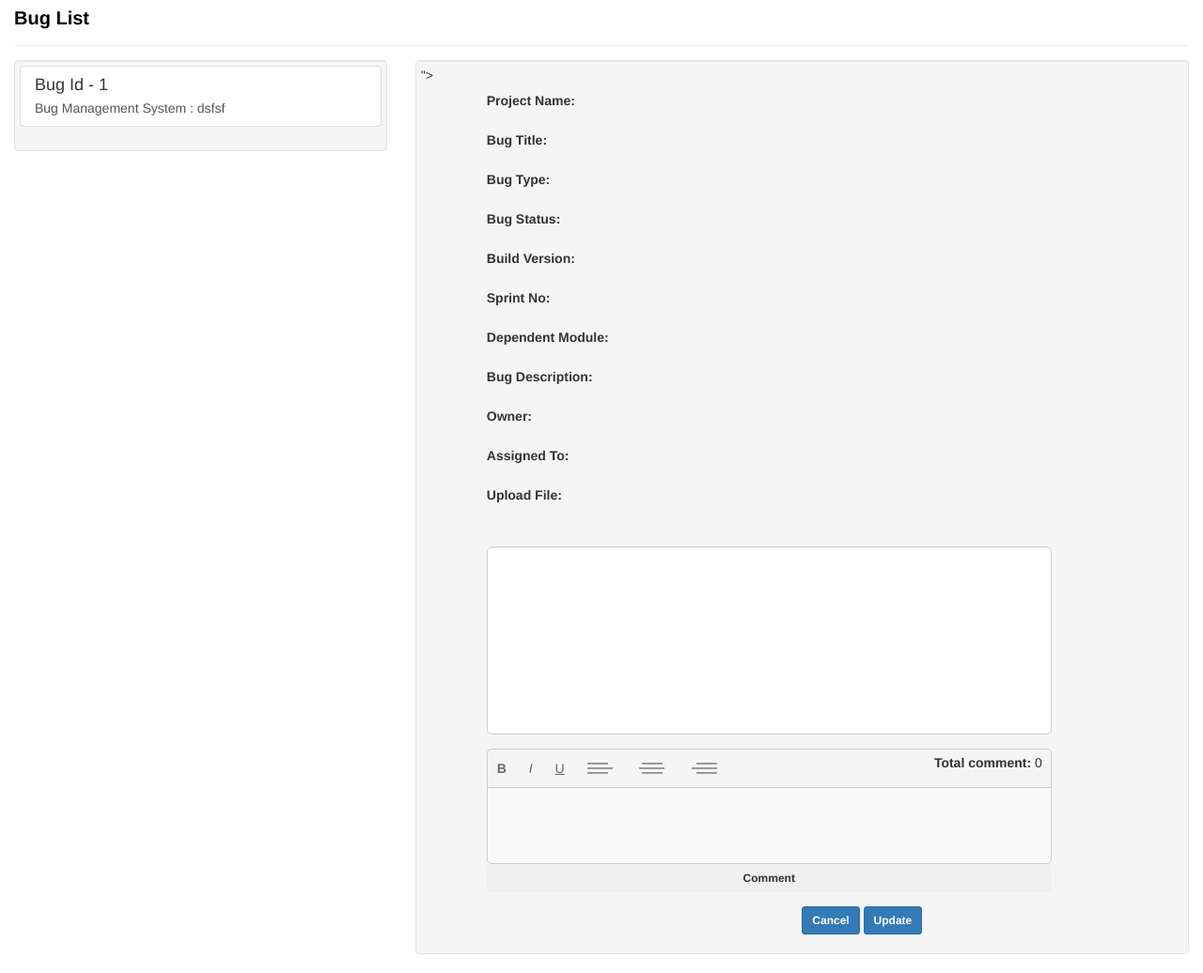
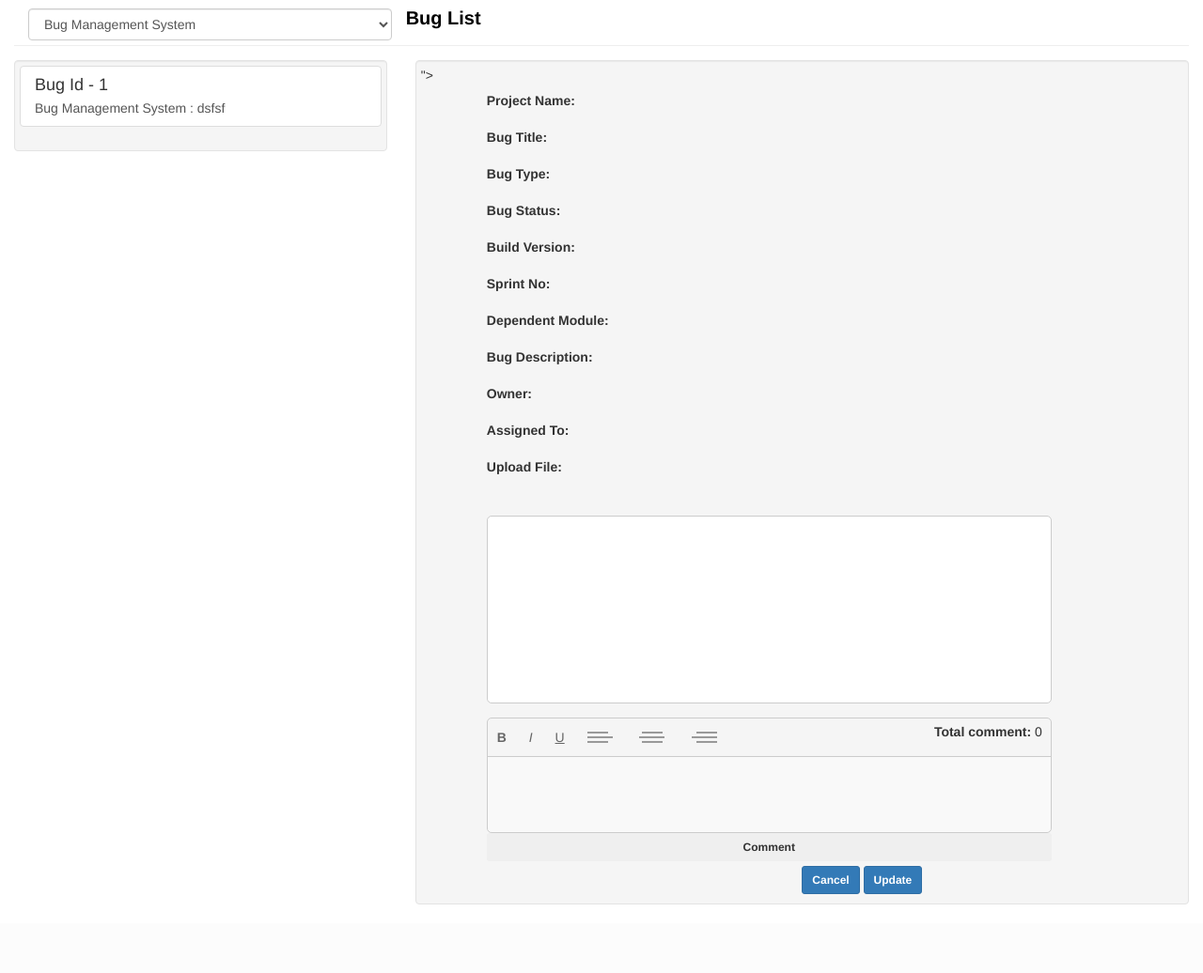
Before and after one commit to sachind-cuelogic/BugManagementSystem, a Django app: page /bug_list/ in a window 1280 px wide. Shown: the part 51-1087 px from the top of the page at 94% size. After the commit the page ends 1014 px from the top, so only its background shows below. Run offline with Django 3.2, Linux system fonts and the light colour scheme; a user stored in the database is signed in; data comes from the database, SQL or seed files in the repository; both versions use the stored data as it was before the commit; some libraries are stand-ins or nearby versions.

Commit message:
display bug list

```diff
--- a/bms/bms_app/static/bms_app/css/bug_list.css
+++ b/bms/bms_app/static/bms_app/css/bug_list.css
@@ -9,10 +9,6 @@ body {
 }
 .form-horizontal .control-label {
     text-align: left;
-}
-
-#col2{
-
 }
 
 .title{
@@ -47,17 +43,11 @@ input[type="submit"]{
 
   padding: 5px 0px;
   font-weight: bold;
-
 }
 
 .content{
   width: 100%;
 }
-
-/*.comments{
-  width: 400px;
-  margin: 30px auto;
-}*/
 
 .insert-text{
   position: relative;
@@ -219,3 +209,7 @@ a{
 .total-comment{
   margin-right: 10px;
 }
+
+.form-group{
+  margin-bottom: 5px;
+}
--- a/bms/bms_app/static/bms_app/css/create_bug.css
+++ b/bms/bms_app/static/bms_app/css/create_bug.css
@@ -14,3 +14,6 @@
   content:"*";
   color:red;
 }
+.form-horizontal .control-label {
+    text-align: left;
+}
--- a/bms/bms_app/static/bms_app/css/create_project.css
+++ b/bms/bms_app/static/bms_app/css/create_project.css
@@ -60,3 +60,6 @@
 .form-inline > div{
     padding-bottom: 15px;
 }
+.form-horizontal .control-label {
+    text-align: left;
+}
--- a/bms/bms_app/static/bms_app/css/land_header_footer.css
+++ b/bms/bms_app/static/bms_app/css/land_header_footer.css
@@ -115,7 +115,6 @@ body {
     margin: 0;
 }
 
-
 #footernav {
     padding-top: 4px;
 }
--- a/bms/bms_app/static/bms_app/js/bug_view.js
+++ b/bms/bms_app/static/bms_app/js/bug_view.js
@@ -41,7 +41,7 @@ $(document).ready(function(){
     } else{
       _data = $text.html();
       $.ajax({
-        type: "POST",
+        type: "GET",
         url: window.local,
         data: _data,
         cache: false,
@@ -91,6 +91,8 @@ $(document).ready(function() {
     $('.bug').on('click', function(event) {
         event.preventDefault();
         var bug_id = $(this).attr('id');
+        var project_id = $('#project_id').val();
+        console.log(bug_id);
         console.log(bug_id);
 
         $.ajax({
@@ -107,13 +109,28 @@ $(document).ready(function() {
               $("#status").text(result[0]['status']);
               $("#build_version").text(result[0]['build_version']);
               $("#sprint_no").text(result[0]['sprint_no']);
-              //$("#dependent_module").text(result[0]['dependent_module']);
+              $("#dependent_module").text(result[0]['dependent_module']);
               $("#description").text(result[0]['description']);
               $("#bug_owner").text(result[0]['bug_owner']);
               $("#bug_assign").text(result[0]['bug_assign']);
-              $("#bug_file").text(result[0]['bug_file']);
-
             }
         });
     });
 });
+
+$(function(){
+    console.log('ready');
+
+    $('.list-group a').click(function(e) {
+        e.preventDefault()
+
+        $that = $(this);
+        $('.list-group').find('a').removeClass('active');
+        $that.addClass('active');
+    });
+})
+
+$('#project_id').change(function() {
+    var selected_proj_id = $(this).val();
+    window.location = "/bug_list/?pid="+selected_proj_id;
+});
--- a/bms/bms_app/static/bms_app/js/prod_list.js
+++ b/bms/bms_app/static/bms_app/js/prod_list.js
@@ -1,4 +1,3 @@
-
 $(document).ready(function() {
     $('#mytable').DataTable();
 } );
--- a/bms/bms_app/urls.py
+++ b/bms/bms_app/urls.py
@@ -23,4 +23,6 @@ urlpatterns = [
     url(r'^terms_use/', views.terms_use),
     url(r'^header_sidebar/', views.header_sidebar),
     url(r'^landing_header_footer/', views.landing_header_footer),
+    url(r'^bug_list/(?P<pid>[0-9]+)/$', views.bug_list,
+                                                name="bug_list")
 ]
--- a/bms/bms_app/views.py
+++ b/bms/bms_app/views.py
@@ -56,7 +56,6 @@ def register(request):
 
     return render(request, 'bms_app/register.html', {'form': form})
 
-
 def login(request):
     username = request.POST['username']
     password = request.POST['password']
@@ -110,7 +109,6 @@ def create_project(request):
                             product_id=product_id)
             save_prod_user.save()
 
-
         return HttpResponse(json.dumps({'success': True}),
                             content_type="application/json")
 
@@ -163,23 +161,40 @@ def create_bug(request):
 def bug_list(request):
     if request.user.is_authenticated():
         current_user = request.user
+
+    pid = 0
+    if request.GET.get('pid'):
+        pid = int(request.GET.get('pid'))
+
+
     if request.method == 'GET':
+
+        project_name_list = ProductDetails.objects.raw("SELECT *"
+            "FROM bms_app_productdetails pd "
+            "JOIN bms_app_productuser pu on pu.product_id=pd.id "
+            "where pu.prod_user_id = %s ", [current_user.id])
+
+        if pid == 0:
+            intcount = 0
+            for projectIds in project_name_list:
+                if intcount == 0:
+                    pid = projectIds.id
+                intcount += 1
+
         bug_data = BugDetails.objects.raw("SELECT "
-            "pd.prod_name, bd.id, bd.title, bd.build_version, bd.sprint_no, bd.description, bd.bug_file, bd.bug_assigned_to_id, bd.bug_owner_id, bd.bug_type_id, bd.status_id, bd.dependent_module "
+            " pd.id as projectid,pd.prod_name, bd.id, bd.title, bd.build_version, bd.sprint_no, bd.description, bd.bug_file, bd.bug_assigned_to_id, bd.bug_owner_id, bd.bug_type_id, bd.status_id, bd.dependent_module "
             "FROM bms_app_bugdetails bd "
             "JOIN bms_app_productdetails pd on pd.id=bd.project_name_id "
             "JOIN bms_app_productuser pu on pu.product_id=pd.id "
-            "where pu.prod_user_id = %s ", [current_user.id])
+            "where pu.prod_user_id = %s and pd.id = %s ", [current_user.id, pid])
 
         print bug_data
         return render(request, 'registration/bug_list.html',
-                        {'bug_data': list(bug_data)})
+                        {'bug_data': list(bug_data),'project_name_list' :project_name_list,'pid' : pid })
     else:
-        # import pdb;
-        # pdb.set_trace()
+
         data = request.POST
         bug_id = data['bug_id']
-        print bug_id
 
         bug_result = BugDetails.objects.raw("SELECT "
             "bd.id, pd.prod_name, bd.title, bd.build_version, bd.sprint_no, bd.description, bd.bug_file, bd.bug_assigned_to_id, bd.bug_owner_id, bd.bug_type_id, bd.status_id, bd.dependent_module, bs.status_name,bt.bug_name, au.username "
@@ -206,7 +221,6 @@ def bug_list(request):
                 "bug_assign" : bugs.username
             })
 
-        # bugdata = serializers.serialize('json', bug_response)
         bugdata = json.dumps(bug_response)
         print bugdata
         return HttpResponse(bugdata, content_type='application/json')
--- a/bms/templates/registration/bug_list.html
+++ b/bms/templates/registration/bug_list.html
@@ -1,15 +1,24 @@
 {% extends "registration/header_sidebar.html" %}
 {% load static %}
-
 {% block content %}
 
-<div class="page-header"><p class="title">Bug List</p></div>
+<div class="page-header">
+    <div class="col-sm-4">
+        <select id="project_id" name="project_id" class="selectpicker form-control">
+            {% for pt in project_name_list %}
+            <option value="{{pt.id}}" {%if pid == pt.id%} selected {%endif%}>{{pt.prod_name}}</option>
+            {% endfor %}
+        </select>
+    </div>
+
+    <p class="title">Bug List</p></div>
+    {% if bug_data %}
     <div class="row">
         <div class="col-md-4">
             <div id="col1" class="well">
                 <div class="list-group">
                     {% for pt in bug_data %}
-                    <a href="#" class="list-group-item bug" id="{{pt.id}}">
+                    <a href="#" class="list-group-item bug" id="{{pt.id}}" val="{{pt.projectid}}">
                         <h4 class="list-group-item-heading" value={{pt.id}}>Bug Id - {{pt.id}}</h4>
                         <p class="list-group-item-text">{{pt.prod_name}} : {{pt.title}}</p>
                     </a>
@@ -26,7 +35,7 @@
                         <div class="form-group required">
                             <label for="project_name" class="control-label col-sm-3 col-sm-offset-1">Project Name:</label>
                             <div class="col-sm-6">
-                            <span id="project_name"></span>
+                                <p class="form-control-static" id="project_name"></p>
                             </div>
                         </div>
 
@@ -34,21 +43,21 @@
 
                             <label for="title" class="control-label col-sm-3 col-sm-offset-1">Bug Title:</label>
                             <div class="col-sm-6">
-                                <span id="title"></span>
+                                <p class="form-control-static" id="title"></p>
                             </div>
                         </div>
 
                         <div class="form-group required">
                             <label for="bug_type" class="control-label col-sm-3 col-sm-offset-1">Bug Type:</label>
                             <div class="col-sm-6">
-                                <span id="bug_type"></span>
+                                <p class="form-control-static" id="bug_type"></p>
                             </div>
                         </div>
 
                         <div class="form-group required">
                             <label for="status" class="control-label col-sm-3 col-sm-offset-1">Bug Status:</label>
                             <div class="col-sm-6">
-                                <span id="status"></span>
+                                <p class="form-control-static" id="status"></p>
                             </div>
                         </div>
 
@@ -56,7 +65,7 @@
 
                             <label for="build_version" class="control-label col-sm-3 col-sm-offset-1">Build Version:</label>
                             <div class="col-sm-6">
-                                <span id="build_version"></span>
+                                <p class="form-control-static" id="build_version"></p>
                             </div>
                         </div>
 
@@ -64,47 +73,46 @@
 
                             <label for="sprint_no" class="control-label col-sm-3 col-sm-offset-1">Sprint No:</label>
                             <div class="col-sm-6">
-                                <span id="sprint_no"></span>
+                                <p class="form-control-static" id="sprint_no"></p>
                             </div>
                         </div>
-
 
                         <div class="form-group">
 
                             <label for="dependent_module" class="control-label col-sm-3 col-sm-offset-1">Dependent Module:</label>
                             <div class="col-sm-6">
-                                <span id="dependent_module"></span>
+                                <p class="form-control-static" id="dependent_module"></p>
                             </div>
                         </div>
-
 
                         <div class="form-group">
                             <label for="description" class="control-label col-sm-3 col-sm-offset-1">Bug Description:</label>
                             <div class="col-sm-6">
-                            <span id="description"></span>
+                                <p class="form-control-static" id="description"></p>
                             </div>
                         </div>
 
                         <div class="form-group required" id="nameofprodtype">
                             <label for="bug_owner" class="control-label col-sm-3 col-sm-offset-1">Owner:</label>
                             <div class="col-sm-6">
-                                <span id="bug_owner"></span>
+                                <p class="form-control-static" id="bug_owner"></p>
                             </div>
                         </div>
 
                         <div class="form-group required" id="nameofprodtype">
                             <label for="prodType" class="control-label col-sm-3 col-sm-offset-1">Assigned To:</label>
                             <div class="col-sm-6">
-                            <span id="bug_assign"></span>
+                                <p class="form-control-static" id="bug_assign"></p>
                             </div>
                         </div>
 
                         <div class="form-group" id="nameoffile">
                             <label for="bug_file" class="control-label col-sm-3 col-sm-offset-1">Upload File:</label>
                             <div class="col-sm-6">
-                               <span id="bug_file"></span>
+                                <p class="form-control-static" id="bug_file"></p>
                             </div>
                         </div>
+
                         <div class="form-group">
                             <div class="comments col-sm-9 col-sm-offset-1">
                                 <div class="list-comments">
@@ -145,5 +153,11 @@
         </div>
     </div>
 
+    {% else %}
+    <div class="alert alert-info">
+        Records Not Found.
+    </div>
+    {% endif %}
+
     <link rel="stylesheet" type="text/css" href="{% static 'bms_app/css/bug_list.css' %}">
     {% endblock %}
--- a/bms/templates/registration/create_bug.html
+++ b/bms/templates/registration/create_bug.html
@@ -107,7 +107,7 @@
                     <select id="bug_assigned_to" name="bug_assigned_to" class="selectpicker form-control">
                         {% if user.is_authenticated %}
                         {% for pt in bug_assign %}
-                        <option value="{{pt.id}}" {% if pt.username == user.username %}selected{% endif %}>{{pt.username}}</option>
+                        <option value="{{pt.id}}">{{pt.username}}</option>
                         {% endfor %}
 
                         {% endif %}
```
Also changed, not shown: bms/bms_app/static/bms_app/css/header_sidebar.css (line endings or trailing spaces), bms/bms_app/static/bms_app/css/land_common.css (line endings or trailing spaces), bms/bms_app/static/bms_app/css/project_list.css (line endings or trailing spaces), bms/bms_app/static/bms_app/js/editable.js (deleted), bms/db.sqlite3 (deleted). Lines whose indentation alone changed are shown as unchanged.
